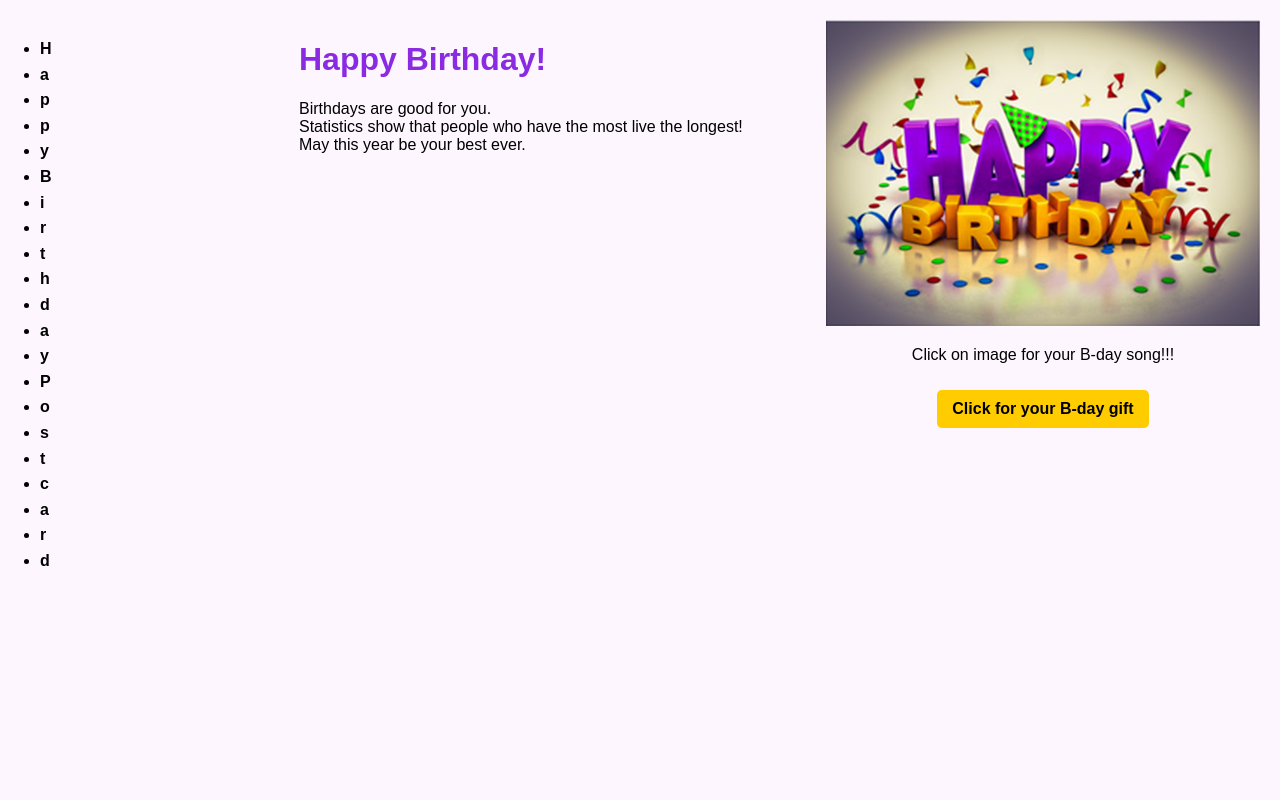
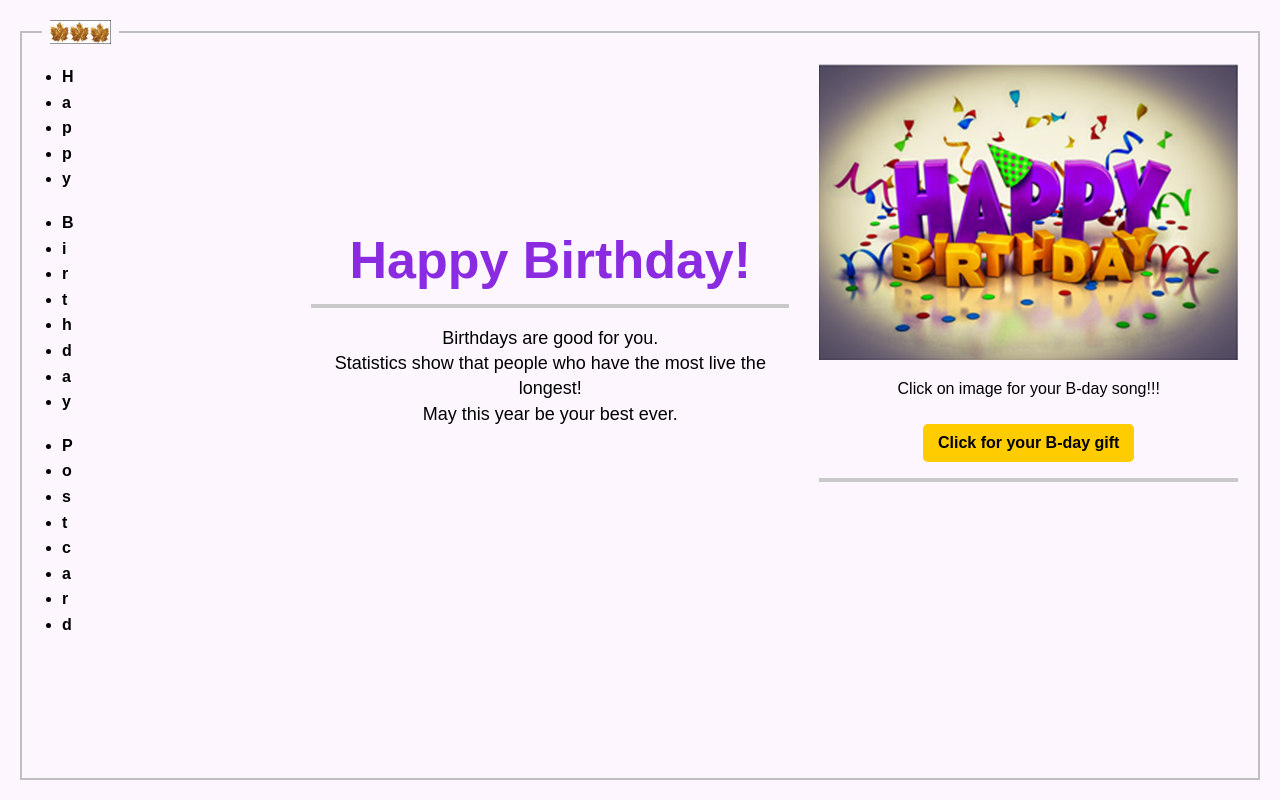
Before and after one commit to itservizi2/QA_Playwright_Course, a plain HTML site: page html-css/html/index.html in a window 1280 px wide. Drawn offline with Linux system fonts and the light colour scheme.

Commit message:
update html css

```diff
--- a/html-css/html/index.html
+++ b/html-css/html/index.html
@@ -9,6 +9,24 @@
       background-color: #fdf6ff;
       margin: 0;
       padding: 20px;
+      box-sizing: border-box;
+    }
+    *, *::before, *::after {
+      box-sizing: inherit;
+    }
+    .card-wrapper {
+      border: 2px solid #bfbfbf;
+      padding: 20px;
+      margin: 0;
+      min-height: calc(100vh - 40px);
+    }
+    .card-wrapper legend {
+      padding: 0 8px;
+    }
+    .legend-logo {
+      height: 24px;
+      width: auto;
+      display: block;
     }
     .container {
       display: flex;
@@ -18,18 +36,55 @@
     .left {
       width: 20%;
       font-weight: bold;
+      display: flex;
+    }
+    .left-words {
+      width: 100%;
+      display: flex;
+      flex-direction: column;
+      justify-content: space-evenly;
+      min-height: 560px;
+      margin: 0;
+      padding: 0;
+    }
+    .word-group {
+      position: relative;
+    }
+    .birthday-group {
+      margin: 18px 0;
     }
     .left ul {
       list-style-type: disc;
       padding-left: 20px;
       line-height: 1.6;
+      margin: 0;
+    }
+    .left .word-gap {
+      height: 24px;
     }
     .center {
       width: 40%;
-      text-align: left;
+      text-align: center;
+      padding-top: 170px;
     }
     .center h1 {
       color: #8a2be2;
+      margin: 0 0 16px;
+      font-size: 52px;
+      line-height: 1;
+      text-align: center;
+    }
+    .center-divider {
+      width: 100%;
+      border: none;
+      border-top: 4px solid #c9c9c9;
+      margin: 18px 0 18px;
+    }
+    .center p {
+      margin: 0;
+      font-size: 18px;
+      line-height: 1.4;
+      text-align: center;
     }
     .right {
       width: 35%;
@@ -49,18 +104,34 @@
       border-radius: 5px;
       font-weight: bold;
     }
+    .bottom-divider {
+      width: 100%;
+      border: none;
+      border-top: 4px solid #c9c9c9;
+      margin: 16px 0 0;
+    }
   </style>
 </head>
 <body>
+  <fieldset class="card-wrapper">
+    <legend>
+      <img src="../images/frunze-legend.png" alt="Legend" class="legend-logo">
+    </legend>
     <div class="container">
       <!-- Left side: vertical letters -->
       <div class="left">
+        <div class="left-words">
+          <div class="word-group">
             <ul>
               <li>H</li>
               <li>a</li>
               <li>p</li>
               <li>p</li>
               <li>y</li>
+            </ul>
+          </div>
+          <div class="word-group birthday-group">
+            <ul>
               <li>B</li>
               <li>i</li>
               <li>r</li>
@@ -69,6 +140,10 @@
               <li>d</li>
               <li>a</li>
               <li>y</li>
+            </ul>
+          </div>
+          <div class="word-group">
+            <ul>
               <li>P</li>
               <li>o</li>
               <li>s</li>
@@ -79,10 +154,13 @@
               <li>d</li>
             </ul>
           </div>
+        </div>
+      </div>
 
       <!-- Center: birthday message -->
       <div class="center">
         <h1>Happy Birthday!</h1>
+        <hr class="center-divider">
         <p>
           Birthdays are good for you.<br>
           Statistics show that people who have the most live the longest!<br>
@@ -92,12 +170,14 @@
 
       <!-- Right: image and button -->
       <div class="right">
-      <a href="happy.png">
-        <img src="happy.png" alt="Birthday Graphic">
+        <a href="../images/happy.png">
+          <img src="../images/happy.png" alt="Birthday Graphic">
         </a>
         <p>Click on image for your B-day song!!!</p>
         <a href="index1.html" class="button">Click for your B-day gift</a>
+        <hr class="bottom-divider">
       </div>
     </div>
+  </fieldset>
 </body>
 </html>
```
Also changed, not shown: html-css/html/index1.html (+4 -4 lines), html-css/images/frunze-legend.png (added), html-css/images/happy.png (renamed from html-css/html/happy.png). Lines whose indentation alone changed are shown as unchanged.
